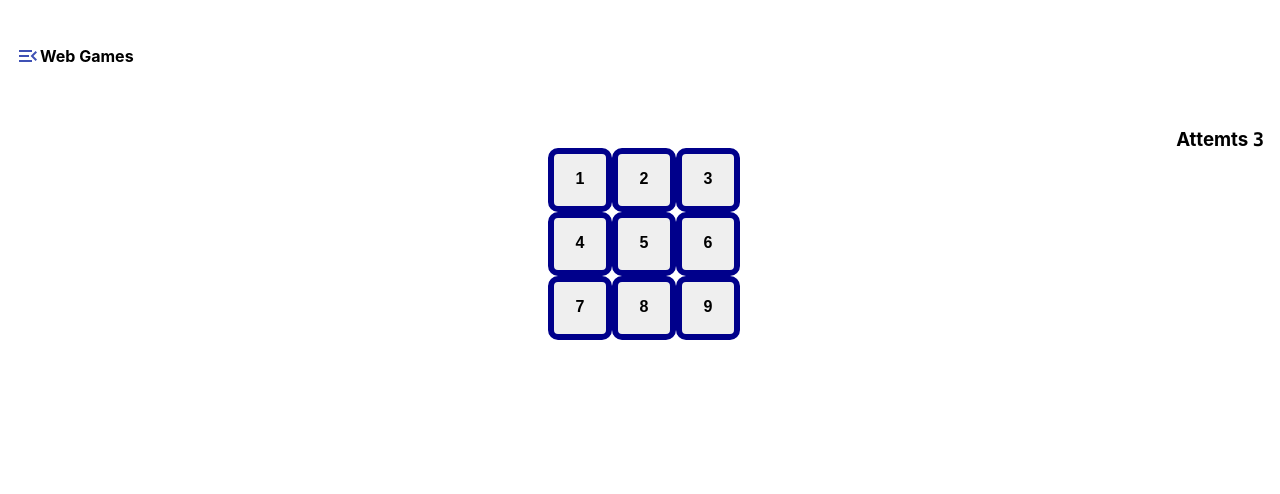
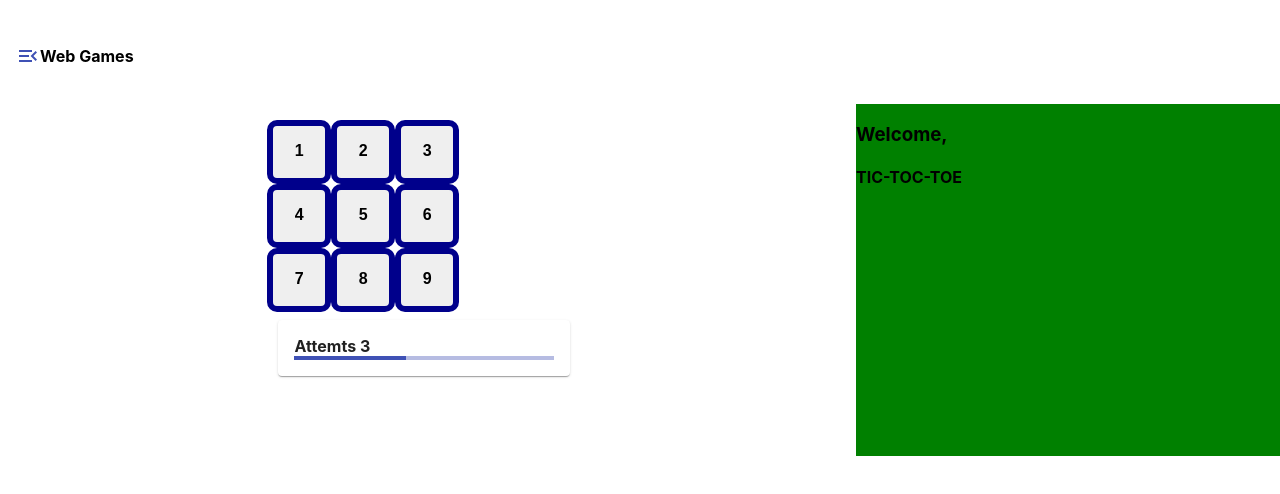
Before and after one commit to Tharunkumar1411/NumberGuessing, a React (Create React App) app in the folder numberguessing/: page /homepage in a window 1280 px wide. Shown: the top 494 px of the page. Built offline with nearby package versions, Linux system fonts and the light colour scheme.

Commit message:
code update

```diff
--- a/numberguessing/src/Components/HomePage.jsx
+++ b/numberguessing/src/Components/HomePage.jsx
@@ -1,18 +1,23 @@
 import React, { useState } from 'react';
 import { makeStyles } from '@material-ui/core/styles';
-import AppBar from '@material-ui/core/AppBar';
-import Toolbar from '@material-ui/core/Toolbar';
-import Typography from '@material-ui/core/Typography';
-import Button from '@material-ui/core/Button';
-import IconButton from '@material-ui/core/IconButton';
-import MenuIcon from '@material-ui/icons/Menu';
-import Grid from "@material-ui/core/Grid";
-import Paper from "@material-ui/core/Paper";
-import { Link } from '@material-ui/core';
+import { Grid, LinearProgress, List, ListListItem } from '@material-ui/core';
+import { Card, Link } from '@material-ui/core';
 import './Home.css';
 import MenuBar from "@material-ui/icons/MenuOpen"
 const useStyles = makeStyles((theme) => ({
-
+    card:{
+      width: "30%",
+      margin: "5rem",
+      padding: "1rem",
+      fontWeight: "bold",
+      marginRight: "auto",
+      marginLeft: "auto"
+    },
+    grid4:{
+      width:"100%",
+      height: "100hv",
+      backgroundColor: "green"
+    }
 }));
 
 const style = {
@@ -22,7 +27,7 @@ const style = {
 	display: "grid",
 	gridTemplate: "repeat(3, 1fr) / repeat(3, 1fr)",
   padding: "1rem",
-  margin: "0 auto"
+  marginLeft: "30%"
 
 }
 
@@ -46,6 +51,9 @@ const Square = (props) => {
 
 export default function ButtonAppBar() {
   const [sidebar, setSidebar] = useState(false);
+  var selectedValues = [];
+
+  const [user,setUser] = useState([])
   const showSidebar = () => setSidebar(!sidebar);
     var state = 1 ;
     const classes = useStyles();
@@ -64,7 +72,6 @@ export default function ButtonAppBar() {
 
     var positions = [1,2,3,4,5,6,7,8,9];
 
-    const selectedValues = [];
     const result = (x) => {
       var resultValues;
       for(let i=0; i < lines.length; i++){
@@ -87,11 +94,10 @@ export default function ButtonAppBar() {
         document.getElementById(`${props}`).style.pointerEvents = "none";
         document.getElementById(`${props}`).style.color = "green";
 
-        let att = state;
-        console.log(att-1)
         selectedValues.push(props);
+
         (state  === 3)? result(selectedValues): state += 1;
-
+        setUser(selectedValues)
         callComputer();
   }
 
@@ -133,8 +139,8 @@ export default function ButtonAppBar() {
     ];
 
     return (
+
         <div className={classes.root}>
-
 
             <div className='navbar'>
               <Link className='menu-bars'>
@@ -142,18 +148,18 @@ export default function ButtonAppBar() {
               </Link>
               <label style={{fontSize: "1rem", fontWeight: "bold"}}>Web Games</label>
             </div>
-        <h3 style={{float: "right",margin: "1rem"}}>Attemts <code>{3}</code></h3><br />
+
 
             <nav className={sidebar ? 'nav-menu active' : 'nav-menu'}>
-          <ul className='nav-menu-items' onClick={showSidebar}>
+              <ul className='nav-menu-ListItems' onClick={showSidebar}>
                 <li className='navbar-toggle'>
                   <h2>Other Games</h2>
                 </li>
-            {SidebarData.map((item, index) => {
+                {SidebarData.map((ListItem, index) => {
                   return (
-                <li key={index} className={item.cName}>
+                    <li key={index} className={ListItem.cName}>
                       <button className="btn">
-                    <span>{item.title}</span>
+                        <span>{ListItem.title}</span>
                       </button>
                     </li>
                   );
@@ -161,6 +167,8 @@ export default function ButtonAppBar() {
               </ul>
             </nav>
 
+            <Grid container spacing={2}>
+                <Grid ListItem xs={8}>
                   <div style={style}>
                     <Square id="1" value={initialValue} onClick={() => onClick(1)} />
                     <Square id="2" value={initialValue} onClick={() => onClick(2)} />
@@ -171,7 +179,24 @@ export default function ButtonAppBar() {
                     <Square id="7" value={initialValue} onClick={() => onClick(7)} />
                     <Square id="8"  value={initialValue} onClick={() => onClick(8)} />
                     <Square id="9" value={initialValue} onClick={() => onClick(9)} />
+                  </div><br /><br />
+
+                  <Card className={classes.card}>
+                      Attemts 3
+                      <LinearProgress />
+                  </Card>
+                </Grid>
+                <Grid ListItem xs={4} className={classes.grid4}>
+                    <div>
+                      <h3>Welcome, {localStorage.getItem("name")}</h3>
+                      <h4>TIC-TOC-TOE</h4>
+                      <p></p>
                     </div>
+                </Grid>
+            </Grid>
+
+
+
         </div>
     );
 }
--- a/numberguessing/src/Entrance/Entry.jsx
+++ b/numberguessing/src/Entrance/Entry.jsx
@@ -12,7 +12,6 @@ import Select from '@material-ui/core/Select';
 import {  TextField } from '@material-ui/core';
 
 function Entry(){
-
 
   const [details,setDetails] = useState({name:"",range:0});
 
```
Lines whose indentation alone changed are shown as unchanged.
